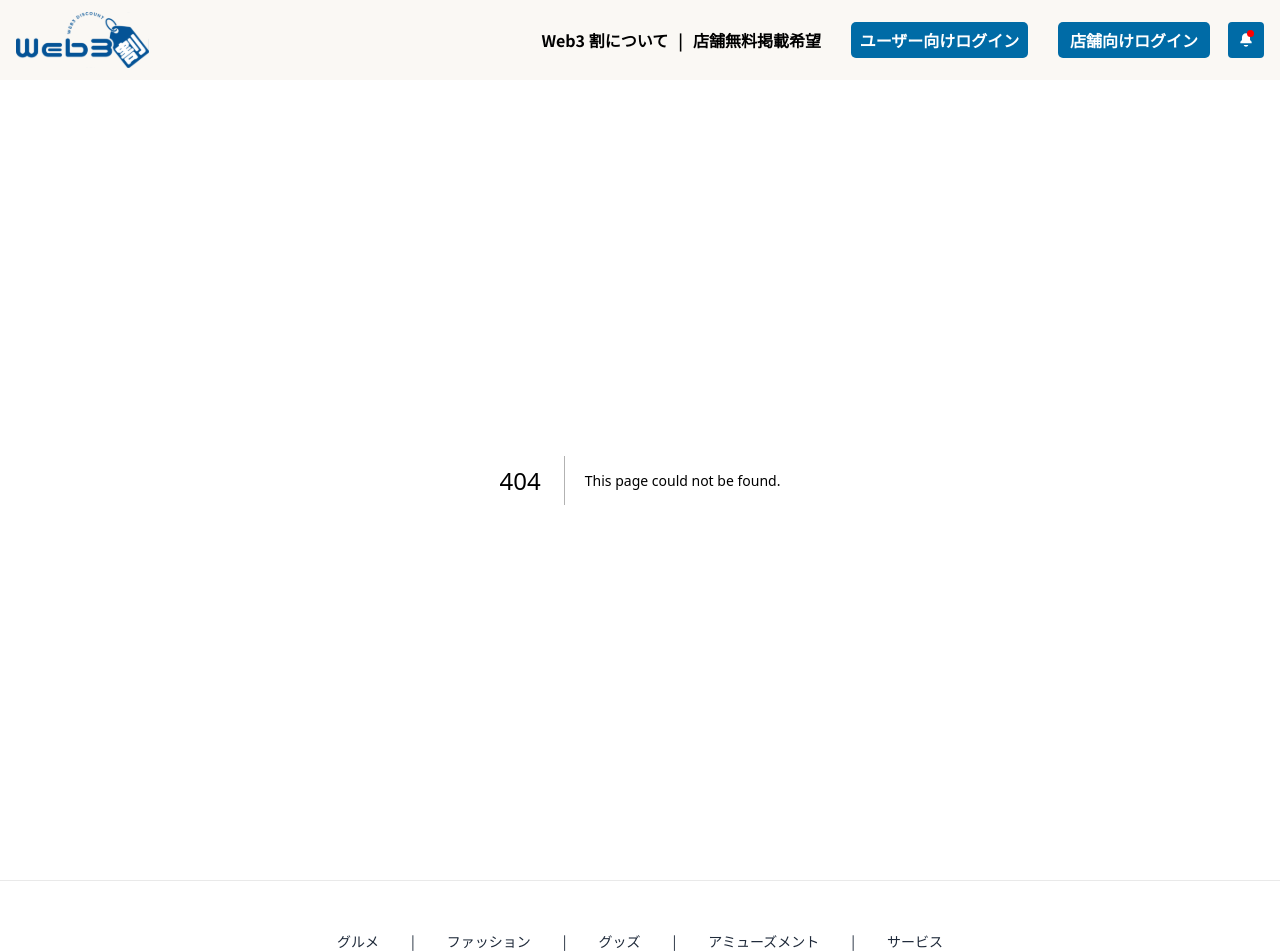
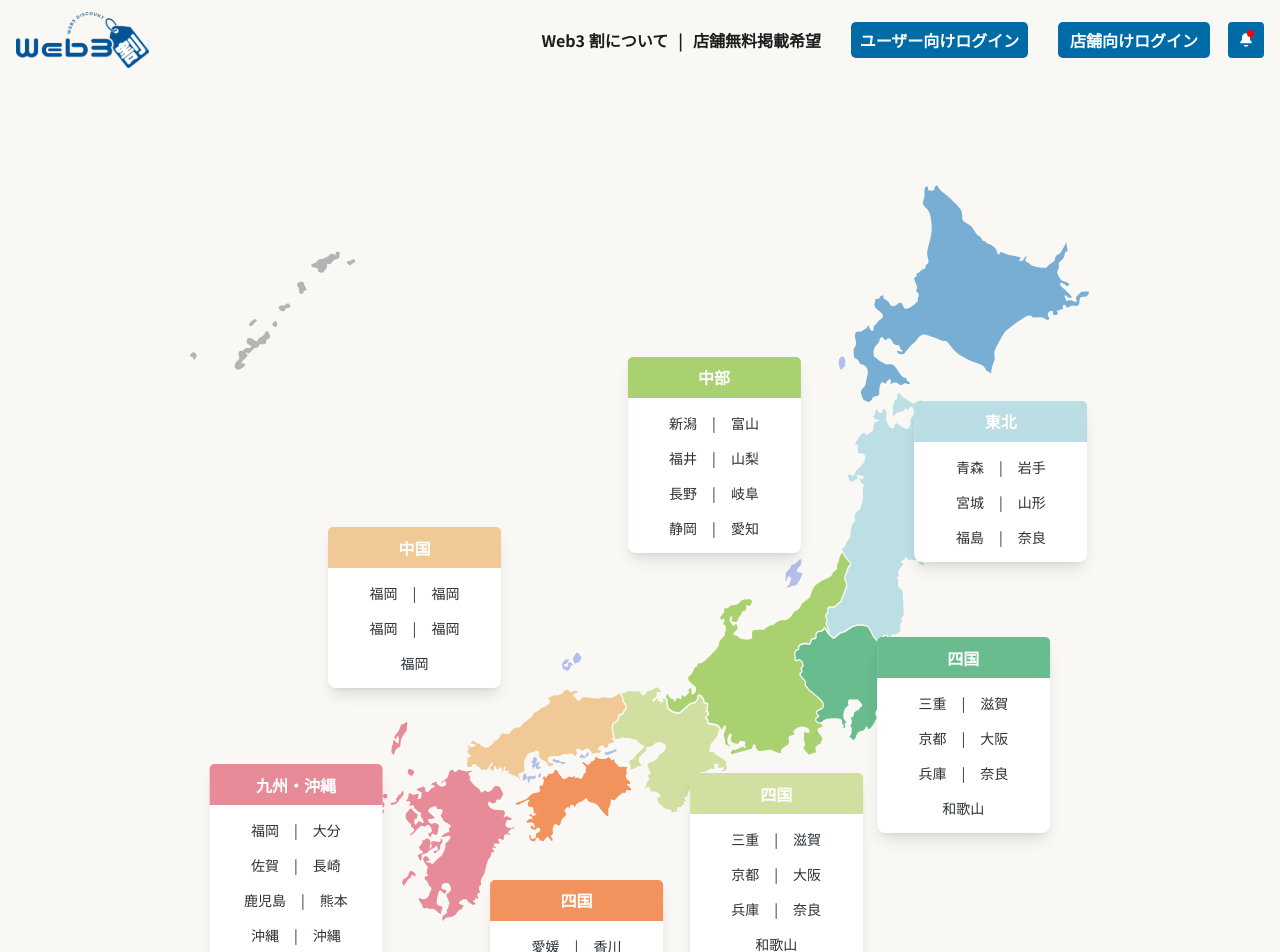
Before and after one commit to muhammadkashifzia/SBI, a Next.js app in the folder app/: page /home in a window 1280 px wide. Before the commit this address had no page. Shown: the top 952 px of the page. Built offline with nearby package versions, Linux system fonts and the light colour scheme.

Commit message:
code push

```diff
--- /dev/null
+++ b/app/src/app/home/page.jsx
@@ -0,0 +1,12 @@
+import React from 'react';
+import Image from 'next/image';
+import MapCategory from '@/components/hometwo/MapWithCategories'
+export default function About() {
+  return (
+    <div className=" px-[16px] mb-[43px] md:mb-[85px] mt-[19.5px]">
+
+    <MapCategory />
+
+    </div>
+  );
+}
--- /dev/null
+++ b/app/src/components/hometwo/MapWithCategories.jsx
@@ -0,0 +1,209 @@
+import Image from 'next/image';
+import mapImage from '../../../public/assets/svg/map.svg'; // Ensure the map image is in the public folder
+
+const regions = [
+  {
+    name: '北海道',
+    cities: ['札幌市', '函館市', '旭川市', '帯広市'],
+    color: 'bg-blue-500',
+  },
+  {
+    name: '東北',
+    cities: ['青森', '岩手', '宮城', '秋田', '山形', '福島'],
+    color: 'bg-green-500',
+  },
+  {
+    name: '関東',
+    cities: ['東京', '神奈川', '千葉', '埼玉', '茨城'],
+    color: 'bg-yellow-500',
+  },
+  {
+    central: '中部',
+    cities: ['新潟', '富山', '石川', '福井', '山梨', '長野'],
+    color: 'bg-red-500',
+  },
+  {
+    name: '近畿',
+    cities: ['大阪', '京都', '兵庫', '奈良', '和歌山', '滋賀'],
+    color: 'bg-orange-500',
+  },
+  {
+    name: '中国',
+    cities: ['鳥取', '島根', '岡山', '広島', '山口'],
+    color: 'bg-purple-500',
+  },
+  {
+    name: '四国',
+    cities: ['徳島', '香川', '愛媛', '高知'],
+    color: 'bg-teal-500',
+  },
+  {
+    name: '九州・沖縄',
+    cities: ['福岡', '佐賀', '長崎', '熊本', '大分', '宮崎', '鹿児島', '沖縄'],
+    color: 'bg-pink-500',
+  },
+];
+
+export default function MapWithCategories() {
+  return (
+    <div className="relative max-w-[1360px] mx-auto h-[906px]">
+      {/* Map image */}
+      <div className="flex justify-center mb-4">
+        <Image
+          src={mapImage}
+          alt="Japan Map"
+          width={900}
+          height={600}
+          className="w-[900px] h-[906px] object-fill"
+        />
+      </div>
+
+      {/* Region categories */}
+      <div className="absolute bottom-[50%] left-[70%] transform translate-x-[-70%] right-0  h-[fit-content]">
+        <div
+          className={`text-center bg-white text-[#2C3237] rounded-lg shadow-lg max-w-[100px] md:max-w-[173px]`}
+        >
+          <h3 className="text-[12px] md:text-[16px] font-semibold text-white bg-[#AAD170] py-[8.5px]  rounded-t-[5px]">
+            中部
+          </h3>
+          <ul className="text-[12px] md:text-sm py-[15px] flex flex-wrap justify-center gap-[15px] px-[5px] md:px-[30px]">
+            <li>新潟</li>
+             <span>|</span>
+            <li>富山</li>
+            <li>福井</li>
+             <span>|</span>
+            <li>山梨</li>
+            <li>長野</li>
+             <span>|</span>
+            <li>岐阜</li>
+            <li>静岡</li>
+             <span>|</span>
+            <li>愛知</li>
+          </ul>
+        </div>
+      </div>
+
+      <div className="absolute bottom-[43%] md:bottom-[35%] left-[40%] md:left-[50%] transform translate-x-[-50%] right-0  h-[fit-content]">
+        <div
+          className={`text-center bg-white text-[#2C3237] rounded-lg shadow-lg max-w-[100px] md:max-w-[173px]`}
+        >
+          <h3 className="text-[12px] md:text-[16px] font-semibold text-white bg-[#F0C996] rounded-t-[5px] py-[8.5px] ">
+            中国
+          </h3>
+          <ul className="text-[12px] md:text-sm py-[15px] flex flex-wrap justify-center gap-[15px] px-[5px] md:px-[30px]">
+            <li>福岡</li>
+             <span>|</span>
+            <li>福岡</li>
+            <li>福岡</li>
+             <span>|</span>
+            <li>福岡</li>
+            <li>福岡</li>
+          </ul>
+        </div>
+      </div>
+      <div className="absolute bottom-[10%] md:bottom-[5%] left-[25%] md:left-[35%] transform translate-x-[-30%] right-0  h-[fit-content]">
+        <div
+          className={`text-center bg-white text-[#2C3237] rounded-lg shadow-lg max-w-[100px] md:max-w-[173px]`}
+        >
+          <h3 className="text-[12px] md:text-[16px] font-semibold text-white bg-[#E88B99] rounded-t-[5px] py-[8.5px] ">
+            九州・沖縄
+          </h3>
+          <ul className="text-[12px] md:text-sm py-[15px] flex flex-wrap justify-center gap-[15px] px-[5px] md:px-[30px]">
+            <li>福岡</li>
+            <span>|</span>
+            <li>大分</li>
+            <li>佐賀</li>
+            <span>|</span>
+            <li>長崎</li>
+            <li>鹿児島</li>
+            <span>|</span>
+            <li>熊本</li>
+            <li>沖縄</li>
+            <span>|</span>
+            <li>沖縄</li>
+          </ul>
+        </div>
+      </div>
+       <div className="absolute bottom-[40%] md:bottom-[49%] -right-9 md:right-[10%] transform translate-x-[-30%]  h-[fit-content]">
+        <div
+          className={`text-center bg-white text-[#2C3237] rounded-lg shadow-lg max-w-[100px] md:max-w-[173px]`}
+        >
+          <h3 className="text-[12px] md:text-[16px] font-semibold text-white bg-[#BADEE4] rounded-t-[5px] py-[8.5px] ">
+            東北
+          </h3>
+          <ul className="text-[12px] md:text-sm py-[15px] flex flex-wrap justify-center gap-[15px] px-[5px] md:px-[30px]">
+            <li>青森</li>
+            <span>|</span>
+            <li>岩手</li>
+            <li>宮城</li>
+            <span>|</span>
+            <li>山形</li>
+            <li>福島</li>
+            <span>|</span>
+            <li>奈良</li>
+
+          </ul>
+        </div>
+      </div>
+      <div className="absolute bottom-[19%] right-0 md:right-[13%] transform translate-x-[-30%]  h-[fit-content]">
+        <div
+          className={`text-center bg-white text-[#2C3237] rounded-lg shadow-lg max-w-[100px] md:max-w-[173px]`}
+        >
+          <h3 className="text-[12px] md:text-[16px] font-semibold text-white bg-[#68BC8E] rounded-t-[5px] py-[8.5px] ">
+            四国
+          </h3>
+          <ul className="text-[12px] md:text-sm py-[15px] flex flex-wrap justify-center gap-[15px] px-[5px] md:px-[30px]">
+            <li>三重</li>
+            <span>|</span>
+            <li>滋賀</li>
+            <li>京都</li>
+            <span>|</span>
+            <li>大阪</li>
+            <li>兵庫</li>
+            <span>|</span>
+            <li>奈良</li>
+            <li>和歌山</li>
+          </ul>
+        </div>
+      </div>
+      <div className="absolute bottom-[4%] right-[30%] md:right-[28%] transform translate-x-[-30%]  h-[fit-content]">
+        <div
+          className={`text-center bg-white text-[#2C3237] rounded-lg shadow-lg max-w-[100px] md:max-w-[173px]`}
+        >
+          <h3 className="text-[12px] md:text-[16px] font-semibold text-white bg-[#D1DFA1] rounded-t-[5px] py-[8.5px] ">
+            四国
+          </h3>
+          <ul className="text-[12px] md:text-sm py-[15px] flex flex-wrap justify-center gap-[15px] px-[5px] md:px-[30px]">
+            <li>三重</li>
+            <span>|</span>
+            <li>滋賀</li>
+            <li>京都</li>
+            <span>|</span>
+            <li>大阪</li>
+            <li>兵庫</li>
+            <span>|</span>
+            <li>奈良</li>
+            <li>和歌山</li>
+          </ul>
+        </div>
+      </div>
+      <div className="absolute bottom-[0%] right-10 md:right-[44%] transform translate-x-[-30%]  h-[fit-content]">
+        <div
+          className={`text-center bg-white text-[#2C3237] rounded-lg shadow-lg max-w-[100px] md:max-w-[173px]`}
+        >
+          <h3 className="text-[12px] md:text-[16px] font-semibold text-white bg-[#F2925C] rounded-t-[5px] py-[8.5px] ">
+            四国
+          </h3>
+          <ul className="text-[12px] md:text-sm py-[15px] flex flex-wrap justify-center gap-[5px] md:gap-[15px] px-[0px] md:px-[30px]">
+            <li>愛媛</li>
+             <span>|</span>
+            <li>香川</li>
+            <li>高知</li>
+             <span>|</span>
+            <li>徳島</li>
+          </ul>
+        </div>
+      </div>
+    </div>
+  );
+}
```
Also changed, not shown: app/public/assets/svg/map.svg (added).
